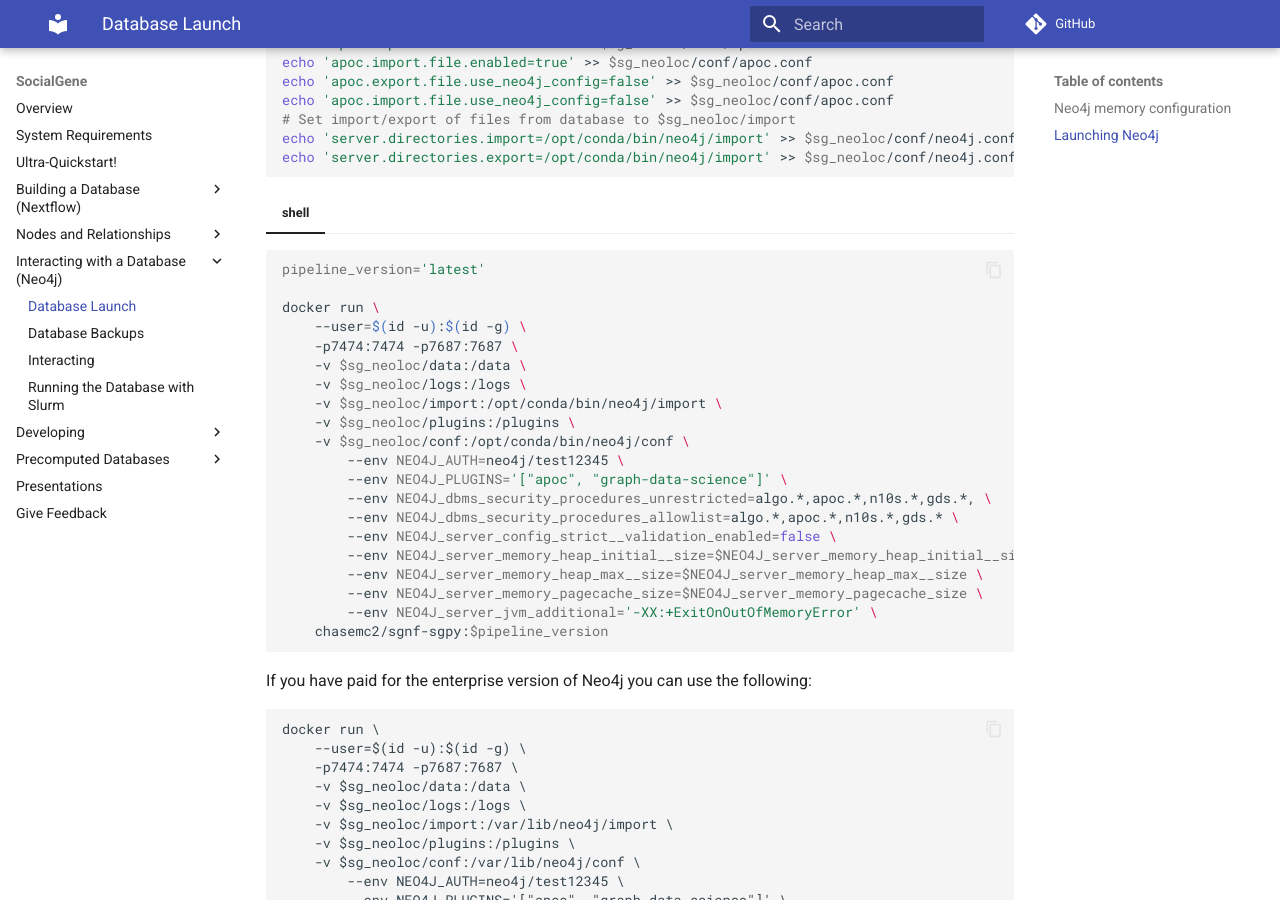
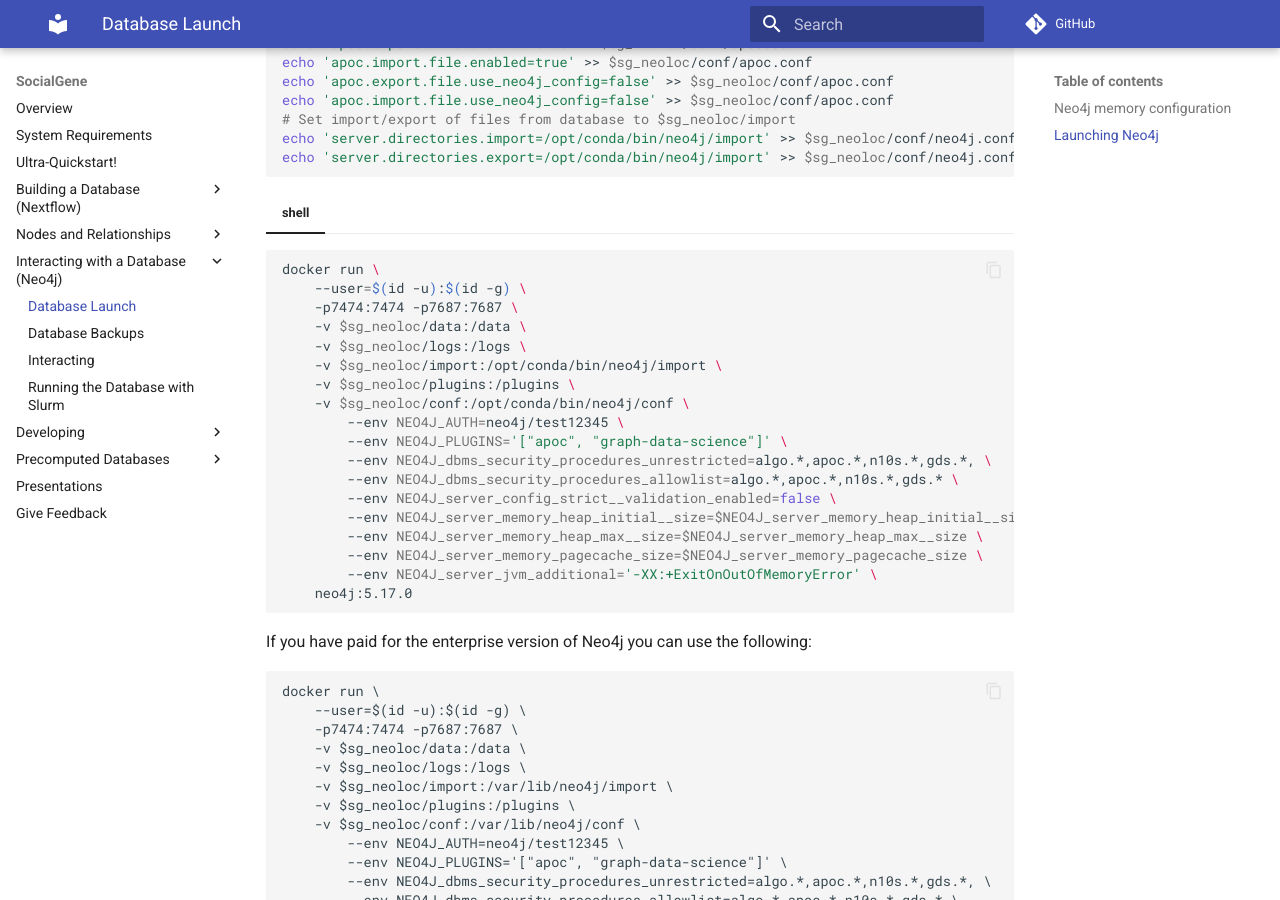
Before and after one commit to socialgene/socialgene.github.io, an MkDocs documentation site: the page built from docs/neo4j/database_launch.md, in a window 1280 px wide and 900 px high, scrolled down 1755 px. Built offline with MkDocs 1.6.1 and Material for MkDocs 9.7.7, drawn with Linux system fonts in a browser that asks for light colours; comment, search, counter and statistics services are not loaded.

Commit message:
Update database_launch.md

````diff
--- a/docs/neo4j/database_launch.md
+++ b/docs/neo4j/database_launch.md
@@ -72,8 +72,6 @@
 
 === "shell"
 ```bash
-pipeline_version='latest'
-
 docker run \
     --user=$(id -u):$(id -g) \
     -p7474:7474 -p7687:7687 \
@@ -91,7 +89,7 @@
         --env NEO4J_server_memory_heap_max__size=$NEO4J_server_memory_heap_max__size \
         --env NEO4J_server_memory_pagecache_size=$NEO4J_server_memory_pagecache_size \
         --env NEO4J_server_jvm_additional='-XX:+ExitOnOutOfMemoryError' \
-    chasemc2/sgnf-sgpy:$pipeline_version
+    neo4j:5.17.0
 
 ```
 
````
